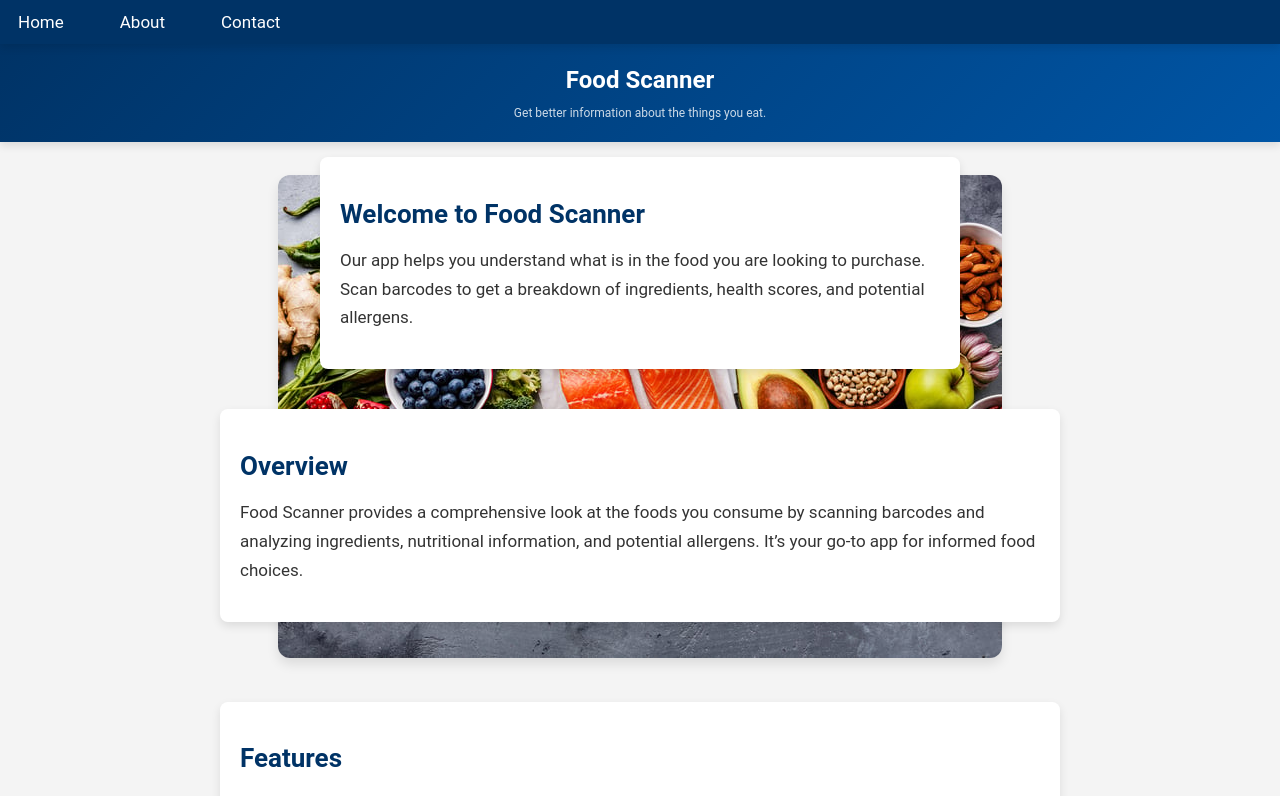
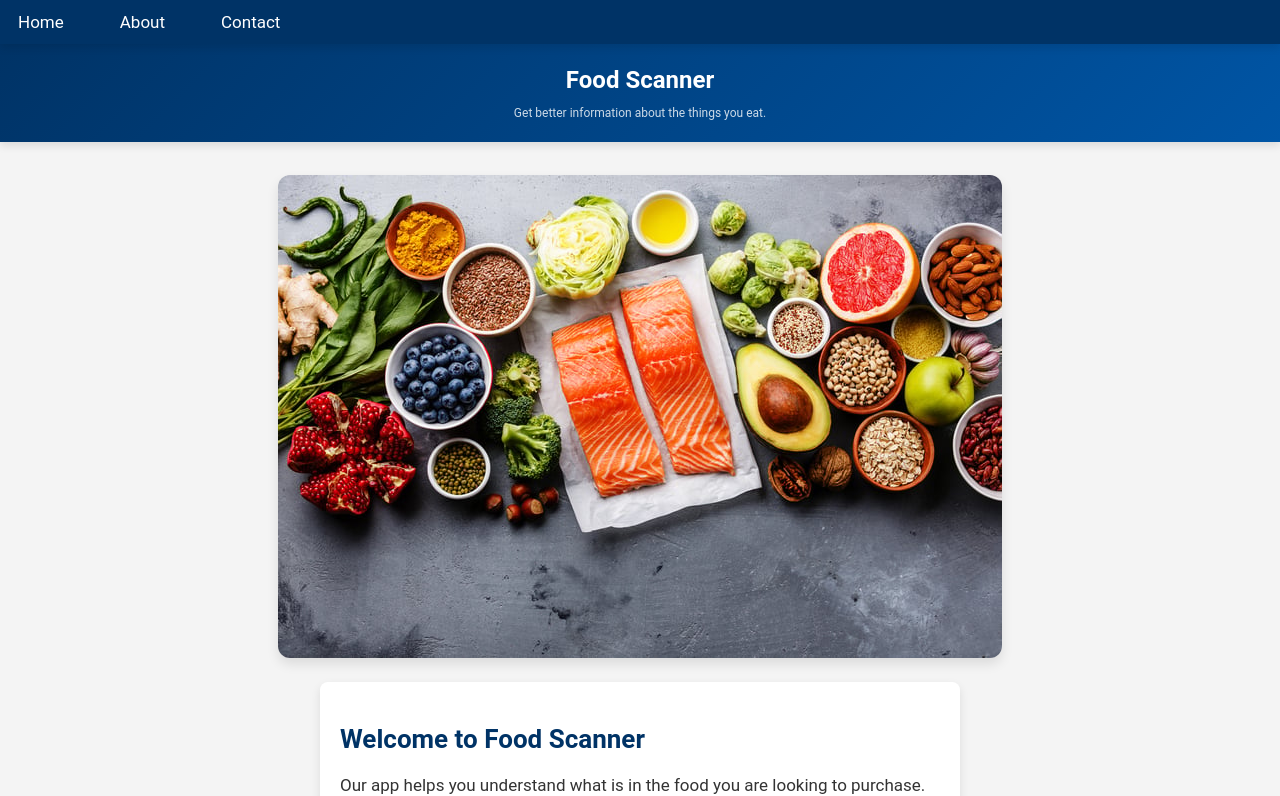
Before and after one commit to UCCS-SP25-CS4300-CS5300-1/Group-2-spring-2025, a React (Vite) app in the folder CS4300/cs4300_frontend/: page / in a window 1280 px wide. Shown: the top 796 px of the page. Built offline with nearby package versions, Linux system fonts and the light colour scheme.

Commit message:
Update home.css
Move down description and other page content.

```diff
--- a/CS4300/cs4300_frontend/src/components/pages/homePage/home.css
+++ b/CS4300/cs4300_frontend/src/components/pages/homePage/home.css
@@ -5,6 +5,7 @@ body {
     background-color: #f4f4f4;
     font-family: 'Roboto', sans-serif;
     color: #333;
+    overscroll-behavior: none;
   }
 
   /* Home Container */
@@ -58,7 +59,7 @@ body {
   .home-description {
     max-width: 600px;
     text-align: left;
-    margin-top: 25px;
+    margin-top: 550px;
     padding: 20px;
     background: white;
     border-radius: 8px;
@@ -79,7 +80,7 @@ body {
   /* Overview Section */
   .home-overview {
     max-width: 800px;
-    margin: 40px auto;
+    margin: 50px auto;
     padding: 20px;
     background: white;
     border-radius: 8px;
```
